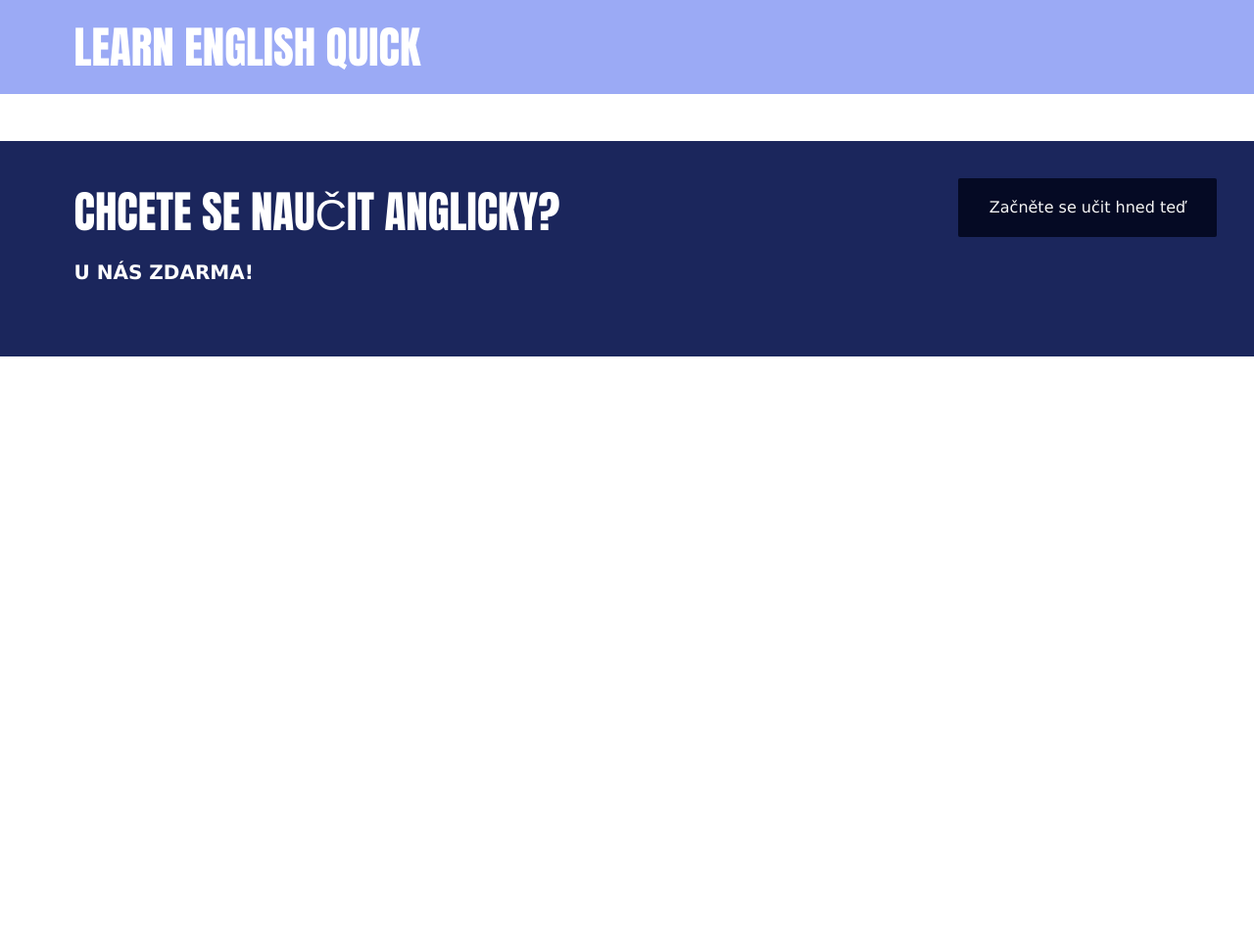
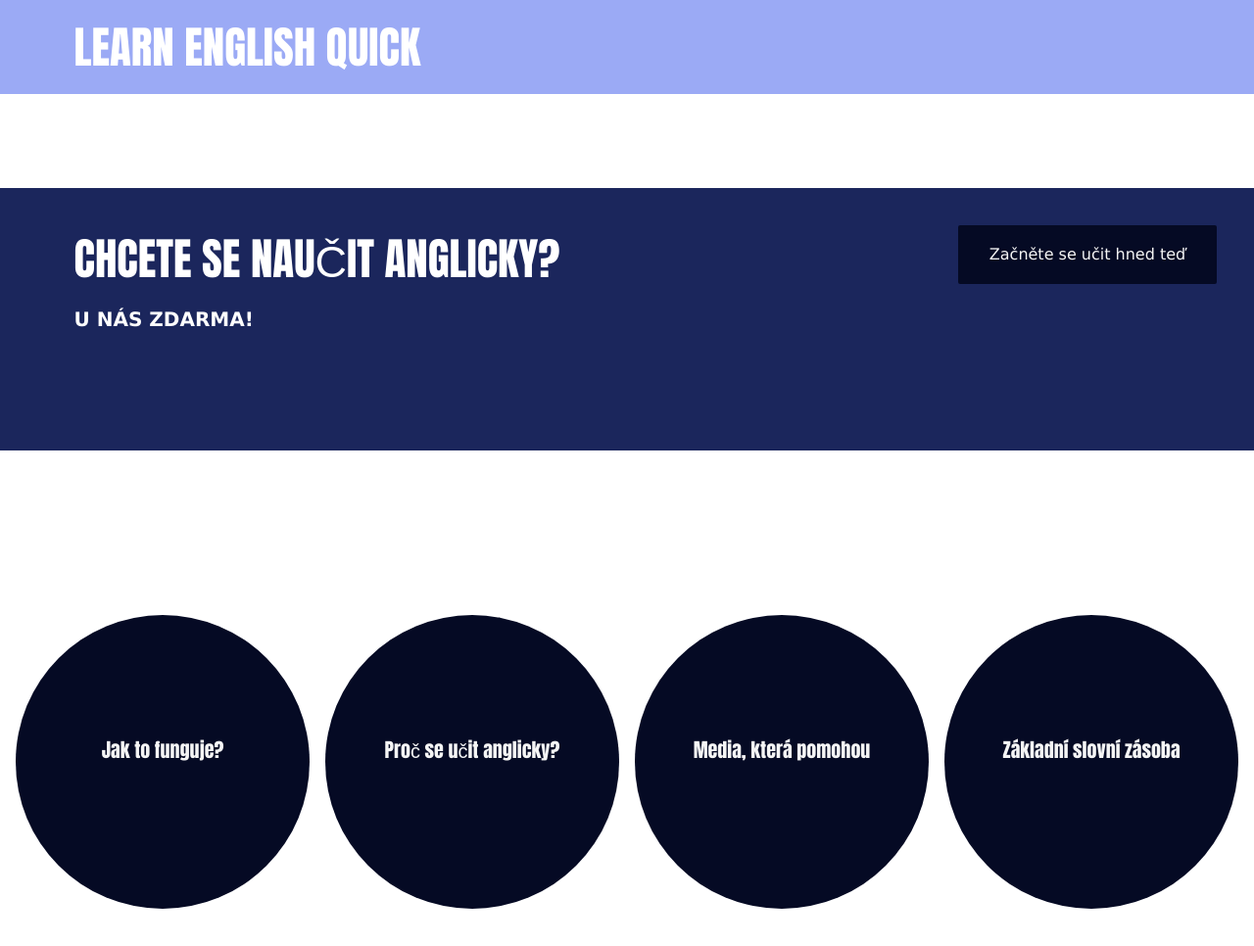
Before and after one commit to juu1/leq2021, a plain HTML site: page index.html in a window 1280 px wide. Shown: the top 966 px of the page at 98% size. Drawn offline with Linux system fonts and the light colour scheme; files that its build step writes are made by us from their sources.

Commit message:
koleckaa

```diff
--- a/index.html
+++ b/index.html
@@ -28,7 +28,11 @@
     <p><strong>LEARN ENGLISH QUICK</strong></p>
 </div>
 
-<br/><br/><br/><br/><br/><br/>
+<br/><br/><br/>
+<br/>
+<br/><br/>
+<br/>
+<br/>
  <div class="reklama">
    <div>CHCETE SE NAUČIT ANGLICKY?<br/>
 
@@ -39,11 +43,27 @@
    </button>
 
  </div>
- <div>
-     <button1 id= "why" class="circle.button" onlick="window.location.info.href='proc studovat';">
+ <br/>
+ <br/>
+ <br/>
 
-     </button1>
-
+ <br/>
+ <br/>
+ <br/>
+ <br/>
+ <div class="kolecka">
+     <a id= "jedna" class="circle-button circle-button1" href='https://www.learnenglish.de/'>
+         Jak to funguje?
+     </a>
+     <a id= "dva" class="circle-button circle-button1" href='https://www.learnenglish.de/'>
+        Proč se učit anglicky?
+    </a>
+    <a id= "tri" class="circle-button circle-button1" href='https://www.learnenglish.de/'>
+        Media, která pomohou
+    </a>
+    <a id= "ctyri" class="circle-button circle-button1" href='https://www.learnenglish.de/'>
+        Základní slovní zásoba
+    </a>
 
 
  </div>
--- a/styles/style.css
+++ b/styles/style.css
@@ -27,7 +27,7 @@
 }
 
 .reklama {
-    height: 9rem;
+    height: 12rem;
     width: auto;
     background-color:rgb(27, 38, 92);
     font-family:Impact, Haettenschweiler, 'Arial Narrow Bold', sans-serif;
@@ -65,7 +65,33 @@
     height: 60px;
     width:auto;
 }
-.button1:hover{
+.circle-button1:hover{
     background-color: rgb(69, 63, 139);
 
 }
+
+.circle-button{
+    background-color: rgb(5, 10, 36);
+    border: none;
+    color:whitesmoke;
+    padding: 50px 50px;
+    text-align: center;
+    text-decoration: none;
+    display: inline;
+    line-height: 175px;;
+    font-size: 20px;
+    border-radius: 150px;
+    height: 200px;
+    width:200px;
+    font-family:Impact, Haettenschweiler, 'Arial Narrow Bold', sans-serif;
+}
+.circle-button1:hover{
+        background-color: rgb(69, 63, 139);
+}
+
+
+.kolecka{
+    display:flex;
+    flex-direction: row;
+    justify-content: space-evenly;
+}
```
